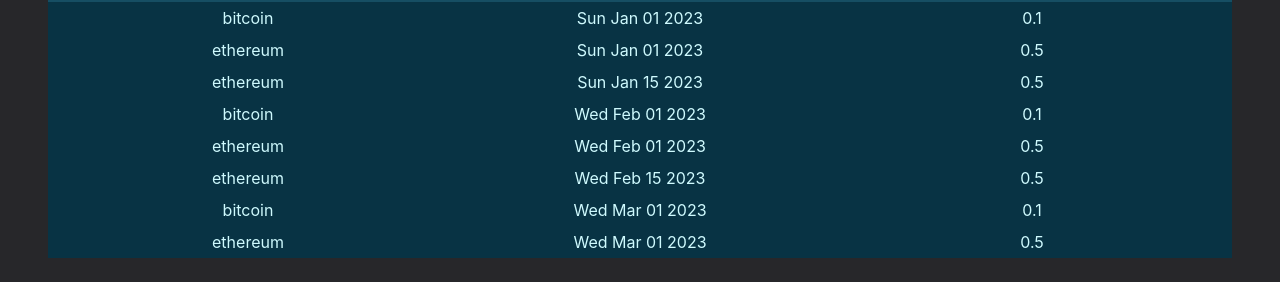
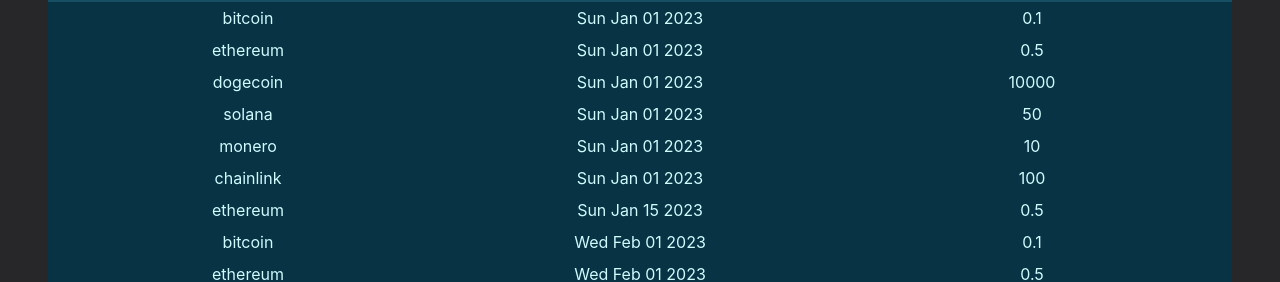
Before and after one commit to NathanaelRea/nathanaelrea.com, a React (Vite) app: page /c1 in a window 1280 px wide. Shown: the part 925-1207 px from the top of the page. Built offline with nearby package versions, Linux system fonts and the light colour scheme; no server answers.

Commit message:
add other coins to default data

```diff
--- a/src/features/C1/data.ts
+++ b/src/features/C1/data.ts
@@ -30,7 +30,7 @@
   {
     symbol: "BTC",
     name: "bitcoin",
-    percentTarget: 0.5,
+    percentTarget: 0.1,
     buyHistory: [
       { value: 0.1, date: new Date("2023-01-01") },
       { value: 0.1, date: new Date("2023-02-01") },
@@ -49,4 +49,28 @@
       { value: 0.5, date: new Date("2023-03-01") },
     ],
   },
+  {
+    symbol: "DOGE",
+    name: "dogecoin",
+    percentTarget: 0.1,
+    buyHistory: [{ value: 10_000, date: new Date("2023-01-01") }],
+  },
+  {
+    symbol: "SOL",
+    name: "solana",
+    percentTarget: 0.1,
+    buyHistory: [{ value: 50, date: new Date("2023-01-01") }],
+  },
+  {
+    symbol: "XMR",
+    name: "monero",
+    percentTarget: 0.1,
+    buyHistory: [{ value: 10, date: new Date("2023-01-01") }],
+  },
+  {
+    symbol: "LINK",
+    name: "chainlink",
+    percentTarget: 0.1,
+    buyHistory: [{ value: 100, date: new Date("2023-01-01") }],
+  },
 ];
--- a/src/features/C1/index.tsx
+++ b/src/features/C1/index.tsx
@@ -119,7 +119,7 @@
     market.forEach((a) => {
       if (a.date < firstBuyDate) return;
       if (
-        buyIndex < p.buyHistory.length - 1 &&
+        buyIndex < p.buyHistory.length &&
         p.buyHistory[buyIndex].date <= a.date
       ) {
         totalSpent += p.buyHistory[buyIndex].value * a.value;
@@ -511,7 +511,7 @@
     const arc = d3
       .arc<d3.PieArcDatum<Data>>()
       .innerRadius(minRadius)
-      .outerRadius((d) => minRadius + (radiusDelta * (d.index + 1)) / 3);
+      .outerRadius((d) => minRadius + (radiusDelta * (d.index + 1)) / 6);
 
     const color = d3.scaleOrdinal<string, string>(d3.schemeDark2);
     const getHighlightedColor = (d: d3.PieArcDatum<Data>, index: number) => {
@@ -546,7 +546,6 @@
   }, [data, highlighted, dimensions, handleMouseOut, handleMouseOver]);
 
   const curData = highlighted == null ? null : data[highlighted];
-  console.log(highlighted);
 
   return (
     <div className="relative w-full h-full">
```
